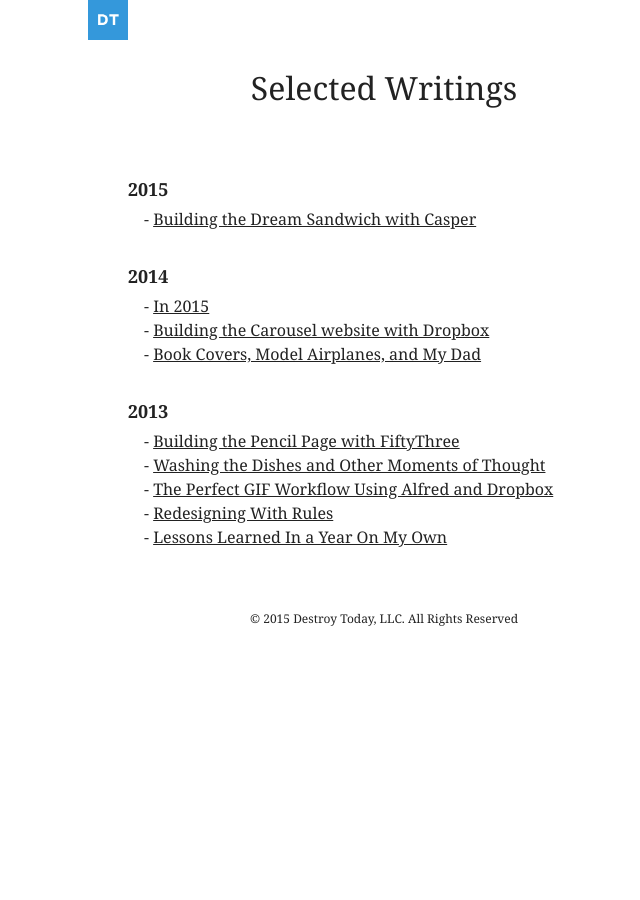
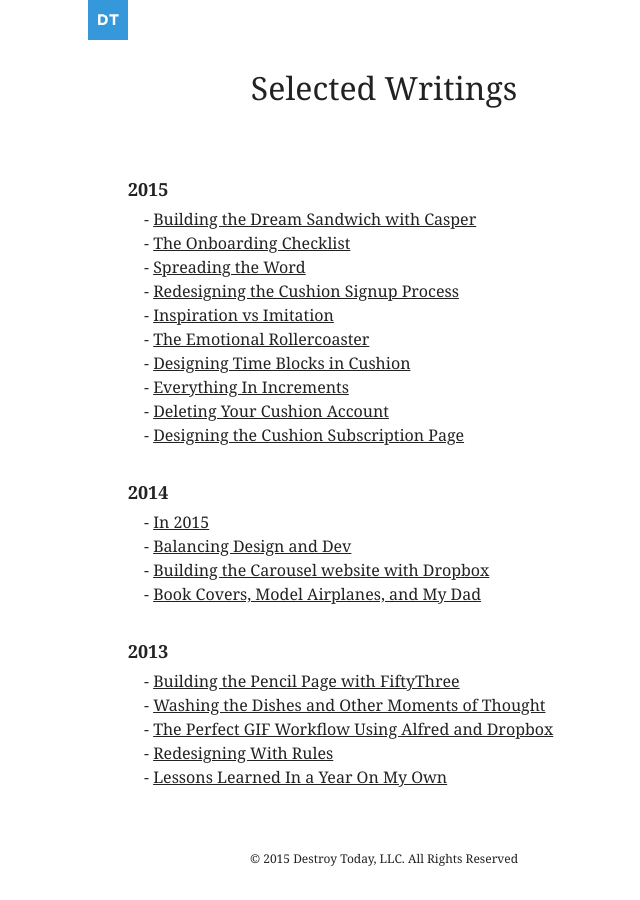
Before and after one commit to destroytoday/2016.destroytoday.com, a Jekyll site: the page built from writing.markdown, in a window 1280 px wide. Shown: the whole page, without its empty margins (256-896 px from the left). Built offline with Jekyll 4.4.1, drawn with Linux system fonts in a browser that asks for light colours.

Commit message:
Added cushion journal posts to selected writings

```diff
--- /dev/null
+++ b/_blog/balancing-design-and-dev.markdown
@@ -0,0 +1,5 @@
+---
+title: Balancing Design and Dev
+date: 2014-04-27 05:50:00 -04:00
+url: http://cushionapp.com/journal/balancing-design-and-dev/
+---
--- /dev/null
+++ b/_blog/deleting-your-cushion-account.markdown
@@ -0,0 +1,5 @@
+---
+title: Deleting Your Cushion Account
+date: 2015-02-14 05:50:00 -04:00
+url: http://cushionapp.com/journal/deleting-your-account/
+---
--- /dev/null
+++ b/_blog/designing-the-cushion-subscription-page.markdown
@@ -0,0 +1,5 @@
+---
+title: Designing the Cushion Subscription Page
+date: 2015-01-30 05:50:00 -04:00
+url: http://cushionapp.com/journal/designing-the-subscription-page/
+---
--- /dev/null
+++ b/_blog/designing-time-blocks-in-cushion.markdown
@@ -0,0 +1,5 @@
+---
+title: Designing Time Blocks in Cushion
+date: 2015-03-22 05:50:00 -04:00
+url: http://cushionapp.com/journal/designing-project-blocks/
+---
--- /dev/null
+++ b/_blog/everything-in-increments.markdown
@@ -0,0 +1,5 @@
+---
+title: Everything In Increments
+date: 2015-03-02 05:50:00 -04:00
+url: http://cushionapp.com/journal/everything-in-increments/
+---
--- /dev/null
+++ b/_blog/inspiration-vs-imitation.markdown
@@ -0,0 +1,5 @@
+---
+title: Inspiration vs Imitation
+date: 2015-05-08 05:50:00 -04:00
+url: http://cushionapp.com/journal/inspiration-vs-imitation/
+---
--- /dev/null
+++ b/_blog/redesigning-the-cushion-signup-process.markdown
@@ -0,0 +1,5 @@
+---
+title: Redesigning the Cushion Signup Process
+date: 2015-08-09 05:50:00 -04:00
+url: http://cushionapp.com/journal/from-beta-to-launch-sign-up/
+---
--- /dev/null
+++ b/_blog/spreading-the-word.markdown
@@ -0,0 +1,5 @@
+---
+title: Spreading the Word
+date: 2015-09-16 05:50:00 -04:00
+url: http://cushionapp.com/journal/spreading-the-word/
+---
--- /dev/null
+++ b/_blog/the-emotional-rollercoaster.markdown
@@ -0,0 +1,5 @@
+---
+title: The Emotional Rollercoaster
+date: 2015-04-18 05:50:00 -04:00
+url: http://cushionapp.com/journal/the-emotional-rollercoaster/
+---
--- /dev/null
+++ b/_blog/the-onboarding-checklist.markdown
@@ -0,0 +1,5 @@
+---
+title: The Onboarding Checklist
+date: 2015-10-10 05:50:00 -04:00
+url: http://cushionapp.com/journal/the-onboarding-checklist/
+---
--- a/_layouts/archive.html
+++ b/_layouts/archive.html
@@ -18,7 +18,8 @@
   {% endif %}
 
   <li>
-    <a href='{{ doc.url }}'>{{ doc.title }}</a>
+    {% assign path = doc.url | slice:0,1 %}
+    <a href='{{ doc.url }}'{% unless path == '/' %} target='_blank'{% endunless %}>{{ doc.title }}</a> {% unless path == '/' %}&neArr;{% endunless %}
   </li>
 
   {% assign pyear = year %}
--- a/_talks/creative-mornings.markdown
+++ b/_talks/creative-mornings.markdown
@@ -9,7 +9,7 @@
     height: 720.0
   wide?: true
 - body: |-
-    In 2013, I spoke at [CreativeMornings](http://creativemornings.com), a breakfast lecture series for the creative community with over 100 chapters worldwide and growing. The New York venue was located several blocks from my previous studio space, so I was often in attendance. This time, however, I was fortunate enough to take the stage. Considering the month’s theme, “Make”, my talk focused on my dad and how he made me into the “maker” I am today.
+    In 2013, I spoke at [Creative Mornings](/talks/creative-mornings), a breakfast lecture series for the creative community with over 100 chapters worldwide and growing. The New York venue was located several blocks from my previous studio space, so I was often in attendance. This time, however, I was fortunate enough to take the stage. Considering the month’s theme, “Make”, my talk focused on my dad and how he made me into the “maker” I am today.
 
     *You can read an extended transcription of my talk [here](/blog/my-dad).*
 ---
```
